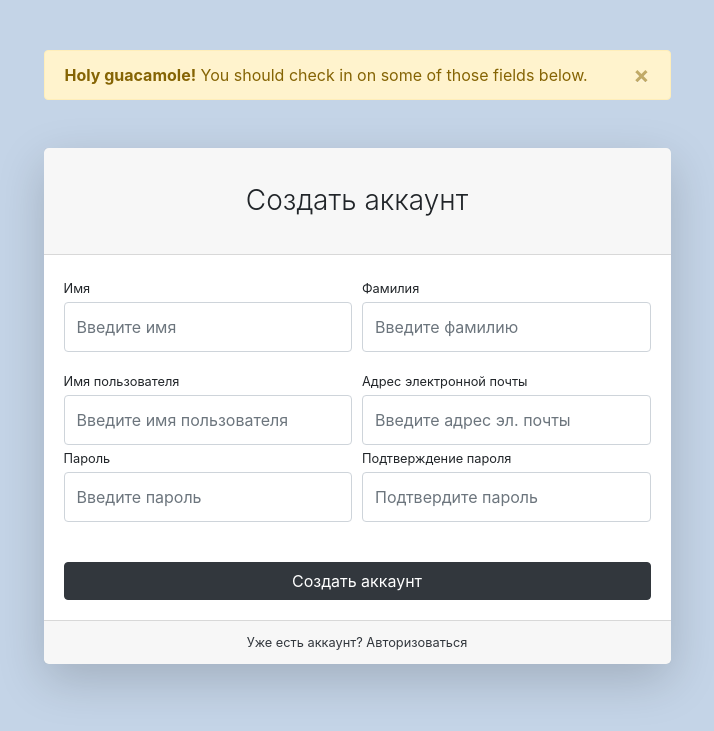
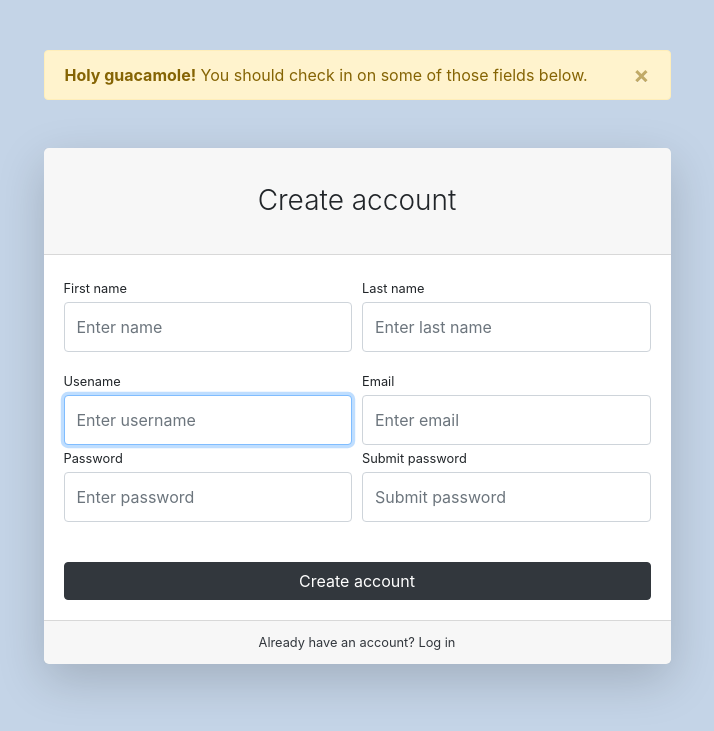
Before and after one commit to korneyqq/KitawaStore, a Django app: page /users/register in a window 1280 px wide. Shown: the top 731 px of the page, without its empty margins (283-997 px from the left). Run offline with Django 4.2, Linux system fonts and the light colour scheme; some libraries are stand-ins or nearby versions.

Commit message:
register controller

```diff
--- a/store/users/forms.py
+++ b/store/users/forms.py
@@ -1,4 +1,5 @@
 from django.contrib.auth.forms import AuthenticationForm
+from django.contrib.auth.forms import UserCreationForm
 from users.models import User
 from django import forms
 
@@ -14,4 +15,22 @@ class UserLoginForm(AuthenticationForm):
     def __init__(self, *args, **kwargs):
         super(UserLoginForm, self).__init__(*args, **kwargs)
         for field_name, field in self.fields.items():
-            field.widget.attrs['class']= 'form-control py-4'
+            field.widget.attrs['class'] = 'form-control py-4'
+
+
+class UserRegisterForm(UserCreationForm):
+    first_name = forms.CharField(widget=forms.TextInput(attrs={'placeholder': 'Enter name'}))
+    last_name = forms.CharField(widget=forms.TextInput(attrs={'placeholder': 'Enter last name'}))
+    username = forms.CharField(widget=forms.TextInput(attrs={'placeholder': 'Enter username'}))
+    email = forms.CharField(widget=forms.EmailInput(attrs={'placeholder': 'Enter email'}))
+    password1 = forms.CharField(widget=forms.PasswordInput(attrs={'placeholder': 'Enter password'}))
+    password2 = forms.CharField(widget=forms.PasswordInput(attrs={'placeholder': 'Submit password'}))
+
+    class Meta:
+        model = User
+        fields = ('first_name', 'last_name', 'username', 'email', 'password1', 'password2')
+
+    def __init__(self, *args, **kwargs):
+        super(UserRegisterForm, self).__init__(*args, **kwargs)
+        for field_name, field in self.fields.items():
+            field.widget.attrs['class'] = 'form-control py-4'
--- a/store/users/templates/users/register.html
+++ b/store/users/templates/users/register.html
@@ -15,65 +15,56 @@
         </button>
     </div>
     <div class="card shadow-lg border-0 rounded-lg mt-5">
-        <div class="card-header"><h3 class="text-center font-weight-light my-4">Создать аккаунт</h3>
+        <div class="card-header"><h3 class="text-center font-weight-light my-4">Create account</h3>
         </div>
         <div class="card-body">
-            <form>
+            <form action="{% url 'register' %}" method="post">
+                {% csrf_token %}
                 <div class="form-row">
                     <div class="col-md-6">
                         <div class="form-group">
-                            <label class="small mb-1" for="inputFirstName">Имя</label>
-                            <input class="form-control py-4" id="inputFirstName" type="text"
-                                   placeholder="Введите имя"/>
+                            <label class="small mb-1" for="{{ form.first_name.id_for_label }}">First name</label>
+                            {{ form.first_name }}
                         </div>
                     </div>
                     <div class="col-md-6">
                         <div class="form-group">
-                            <label class="small mb-1" for="inputLastName">Фамилия</label>
-                            <input class="form-control py-4" id="inputLastName" type="text"
-                                   placeholder="Введите фамилию"/>
+                            <label class="small mb-1" for="{{ form.last_name.id_for_label }}">Last name</label>
+                            {{ form.last_name }}
                         </div>
                     </div>
                 </div>
                 <div class="form-row">
                     <div class="col-md-6">
-                        <label class="small mb-1" for="inputUsername">Имя пользователя</label>
-                        <input class="form-control py-4" id="inputUsername" type="text"
-                               aria-describedby="usernameHelp"
-                               placeholder="Введите имя пользователя"/>
+                        <label class="small mb-1" for="{{ form.username.id_for_label }}">Usename</label>
+                            {{ form.username }}
                     </div>
                     <div class="col-md-6">
-                        <label class="small mb-1" for="inputEmailAddress">Адрес электронной
-                            почты</label>
-                        <input class="form-control py-4" id="inputEmailAddress" type="email"
-                               aria-describedby="emailHelp"
-                               placeholder="Введите адрес эл. почты"/>
+                        <label class="small mb-1" for="{{ form.email.id_for_label }}">Email</label>
+                            {{ form.email }}
                     </div>
                 </div>
                 <div class="form-row">
                     <div class="col-md-6">
                         <div class="form-group">
-                            <label class="small mb-1" for="inputPassword">Пароль</label>
-                            <input class="form-control py-4" id="inputPassword" type="password"
-                                   placeholder="Введите пароль"/>
+                            <label class="small mb-1" for="{{ form.password1.id_for_label }}">Password</label>
+                            {{ form.password1 }}
                         </div>
                     </div>
                     <div class="col-md-6">
                         <div class="form-group">
-                            <label class="small mb-1" for="inputConfirmPassword">Подтверждение
-                                пароля</label>
-                            <input class="form-control py-4" id="inputConfirmPassword"
-                                   type="password" placeholder="Подтвердите пароль"/>
+                            <label class="small mb-1" for="{{ form.password2.id_for_label }}">Submit password</label>
+                            {{ form.password2 }}
                         </div>
                     </div>
                 </div>
                 <div class="form-group mt-4 mb-0">
-                    <input class="btn btn-primary btn-block" type="submit" value="Создать аккаунт">
+                    <input class="btn btn-primary btn-block" type="submit" value="Create account">
                 </div>
             </form>
         </div>
         <div class="card-footer text-center">
-            <div class="small"><a href="{% url 'login' %}">Уже есть аккаунт? Авторизоваться</a></div>
+            <div class="small"><a href="{% url 'login' %}">Already have an account? Log in</a></div>
         </div>
     </div>
 </div>
--- a/store/users/views.py
+++ b/store/users/views.py
@@ -1,6 +1,6 @@
 from django.shortcuts import render, HttpResponseRedirect
 from django.urls import reverse
-from users.forms import UserLoginForm
+from users.forms import UserLoginForm, UserRegisterForm
 from django.contrib import auth
 
 
@@ -21,4 +21,12 @@ def login(request):
 
 
 def register(request):
-    return render(request, 'users/register.html')
+    if request.method == 'POST':
+        form = UserRegisterForm(data=request.POST)
+        if form.is_valid():
+            form.save()
+            return HttpResponseRedirect(reverse('login'))
+    else:
+        form = UserRegisterForm()
+    context = {'form': form}
+    return render(request, 'users/register.html', context)
```
Also changed, not shown: store/db.sqlite3.
